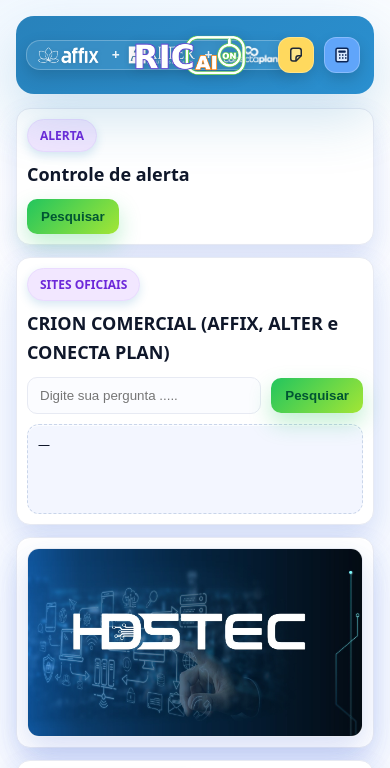
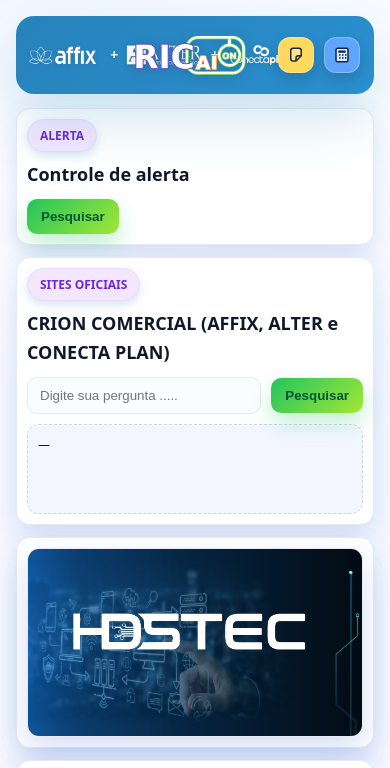
Before and after one commit to HD-TECH-hash/Op_V2, a plain HTML site: page index.html in a window 390 px wide. Shown: the top 768 px of the page. Drawn offline with Linux system fonts and the light colour scheme.

Commit message:
Update index.html

```diff
--- a/index.html
+++ b/index.html
@@ -39,18 +39,14 @@
   .icon-note{background:#ffd95e} .icon-calc{background:#60a5fa}
   .iconbtn svg{display:block}
 
-  /* ====== TRIO DE LOGOS (esquerda da barra) ====== */
+  /* ====== LOGOS À ESQUERDA (maiores, sem contorno) ====== */
   .left-logos{
     position:absolute; left:14px; top:50%; transform:translateY(-50%);
-    display:flex; align-items:center; gap:8px;
-    padding:6px 10px; border-radius:14px;
-    background:rgba(255,255,255,.08);
-    border:1px solid rgba(255,255,255,.25);
-    backdrop-filter: blur(2px);
-    box-shadow:0 6px 16px rgba(0,0,0,.15);
+    display:flex; align-items:center; gap:12px;
+    padding:0; background:transparent; border:0; box-shadow:none;
   }
-  .left-logos .logo-mini{ height:22px; object-fit:contain; filter:drop-shadow(0 1px 2px #0002) }
-  .left-logos .plus{ color:#fff; opacity:.9; font-weight:800; line-height:1; font-size:14px }
+  .left-logos .logo-mini{ height:36px; object-fit:contain; filter:drop-shadow(0 1px 2px #0002) }
+  .left-logos .plus{ color:#fff; opacity:.95; font-weight:800; line-height:1; font-size:18px; text-shadow:0 1px 2px rgba(0,0,0,.2) }
 
   /* ====== GRID / CARDS ====== */
   .grid{display:grid;grid-template-columns:1fr 1fr;gap:12px;margin-top:14px}
@@ -58,8 +54,9 @@
     .grid{grid-template-columns:1fr}
     .right-img{display:none}
     .tools{right:14px}
-    .left-logos{ left:10px; padding:5px 8px }
-    .left-logos .logo-mini{ height:18px }
+    .left-logos{ left:10px; gap:8px }
+    .left-logos .logo-mini{ height:20px }
+    .left-logos .plus{ font-size:14px }
   }
 
   .card{background:#fff;border:1px solid var(--line);border-radius:14px;padding:10px;box-shadow:var(--card-shadow)}
@@ -115,7 +112,7 @@
   <div class="wrap">
     <!-- HEADER -->
     <div class="hero">
-      <!-- Pacote de 3 logos à esquerda -->
+      <!-- 3 logos à esquerda com "+" -->
       <div class="left-logos" aria-label="logos parceiros">
         <img src="Affix.png"   alt="Affix"       class="logo-mini">
         <span class="plus">+</span>
@@ -309,7 +306,7 @@
 
   /* Alerta */
   $('#btnAlert').addEventListener('click', async ()=>{
-    const box=$('#alertBox'), msg=$('#alertMsg'), resp=$('#alertResp');
+    const box=$('#alertBox'), msg=$('#alertMsg'), resp=$('#alertResp']);
     show(box,false); show($('#alertBusy'),true);
     try{
       const r = await call('getalert',{});
```
